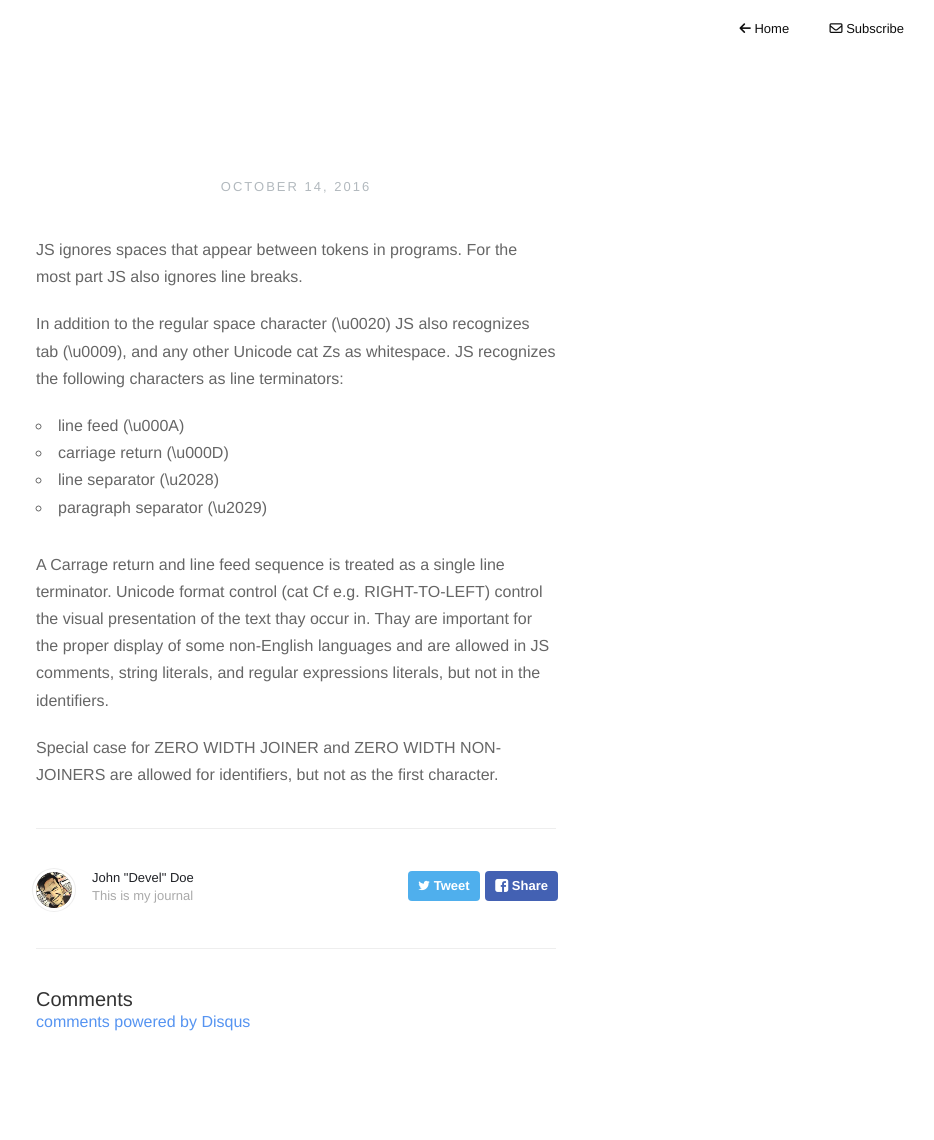
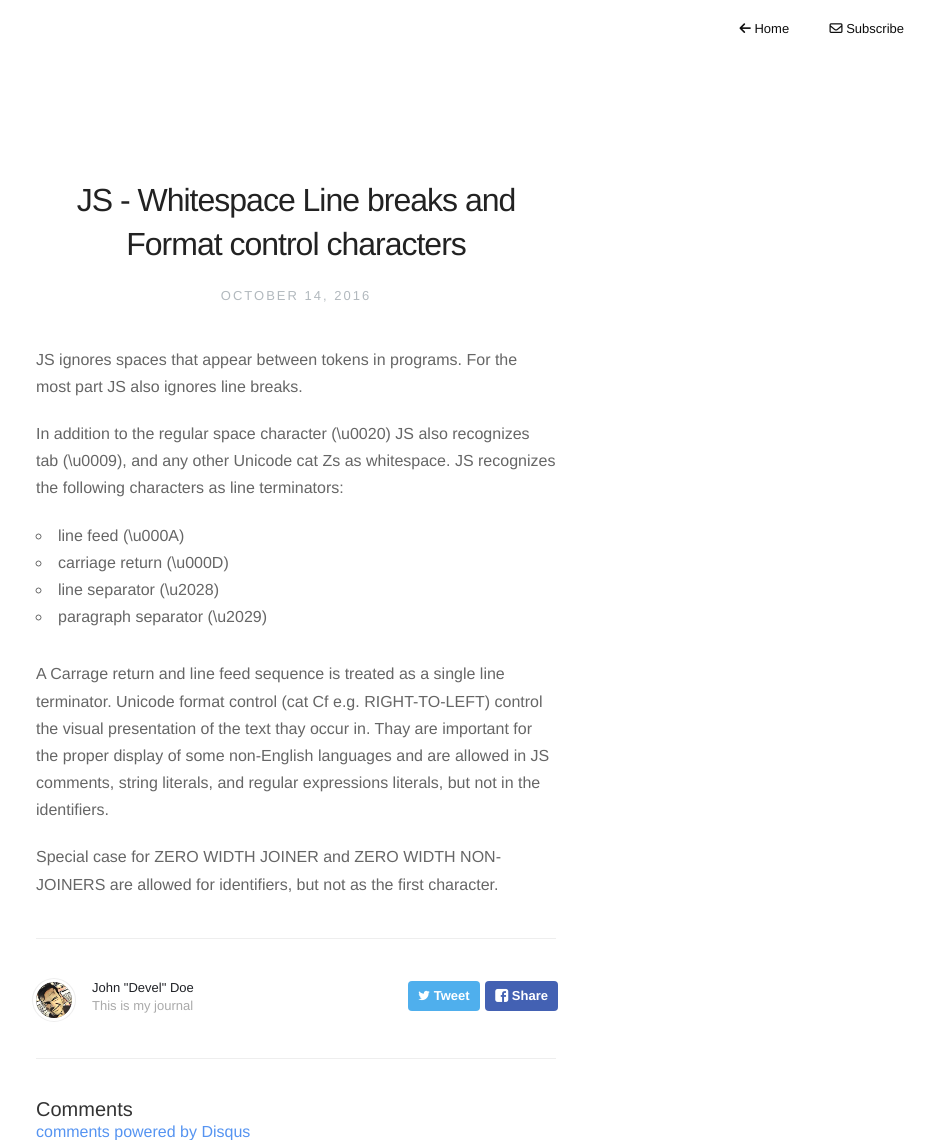
Before and after one commit to develdoe/develdoe.github.io, a Jekyll site: the page built from _posts/2016-10-14-your-filename.md, in a window 1280 px wide. Shown: the whole page, without its empty margins (344-1278 px from the left). Built offline with Jekyll 4.4.1, drawn with Linux system fonts in a browser that asks for light colours; nearby versions of some CDN libraries; comment, search, counter and statistics services are not loaded; before the commit the page ends 1030 px from its top, so only the background shows below that.

Commit message:
Created 2016-10-14-your-filename.md

```diff
--- a/_posts/2016-10-14-your-filename.md
+++ b/_posts/2016-10-14-your-filename.md
@@ -1,7 +1,7 @@
 ---
 date: '2016-10-14 20:44 +0200'
 published: true
-title: ''
+title: JS - Whitespace Line breaks and Format control characters
 category:
   - js
 ---
```
